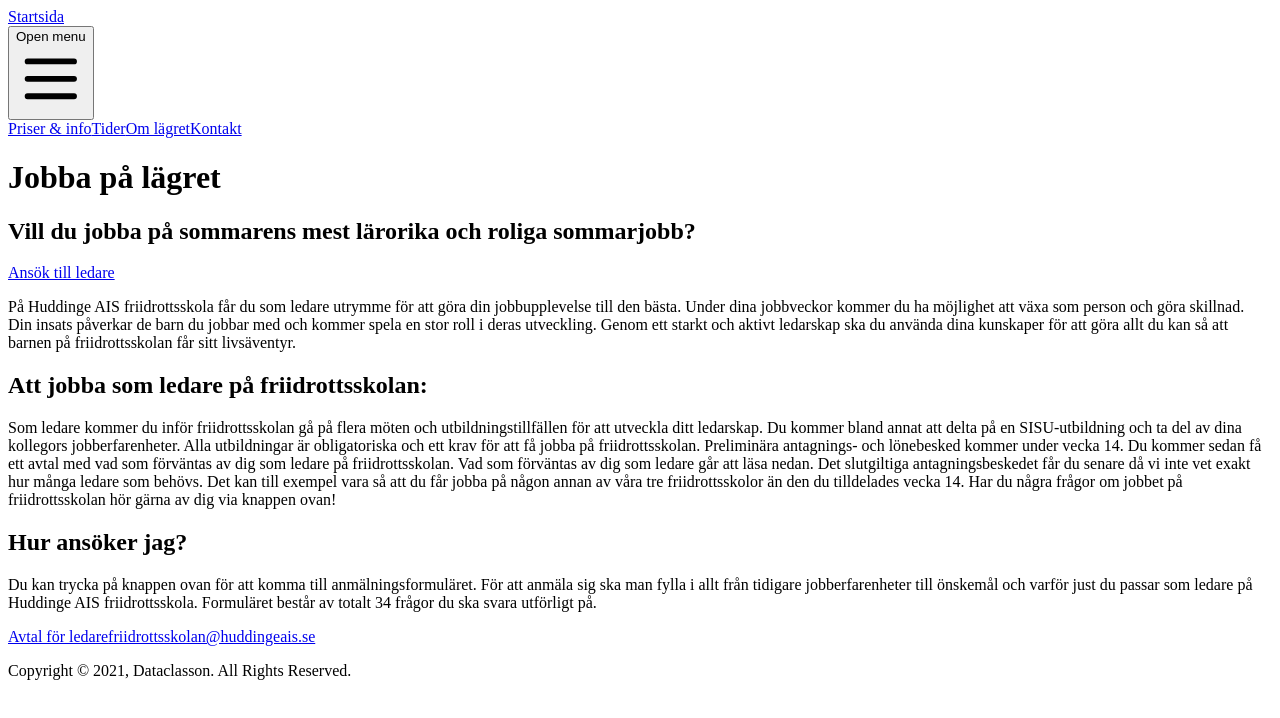
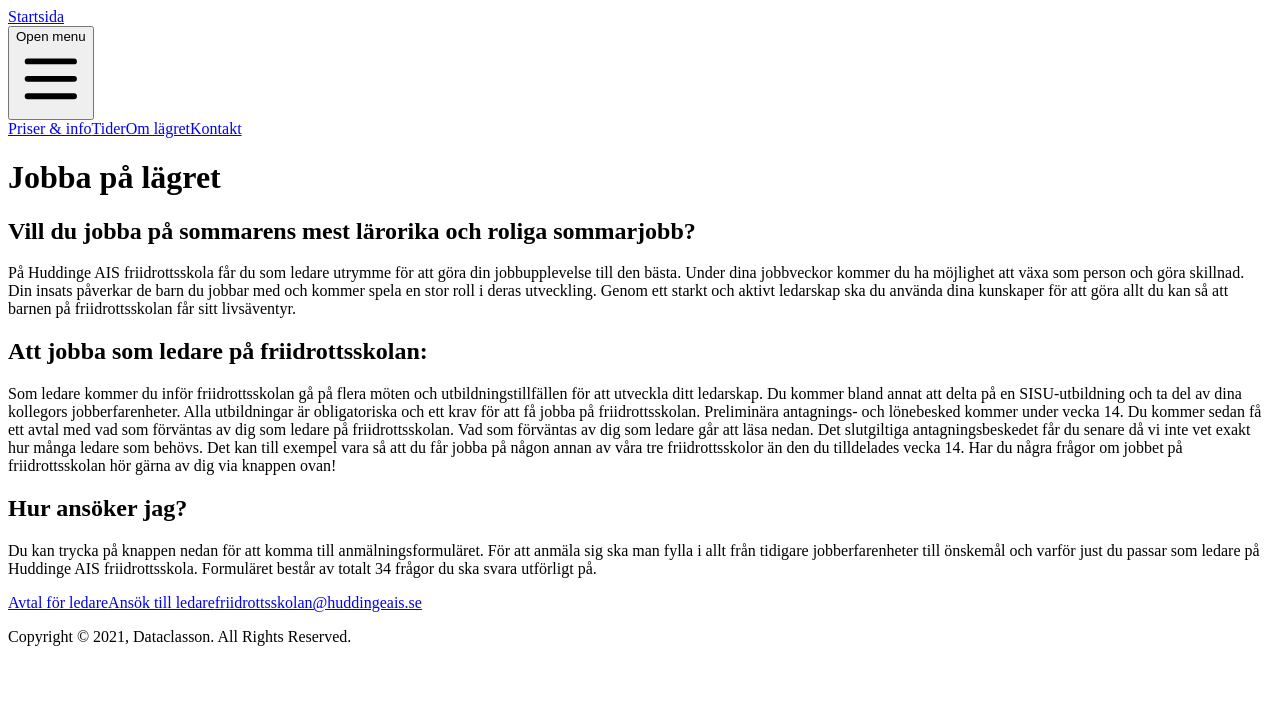
Before and after one commit to assarbertil/friidrottsskola, a Next.js app: page /sv/jobba in a window 1280 px wide. Shown: the top 718 px of the page. Built offline with nearby package versions, Linux system fonts and the light colour scheme.

Commit message:
Moved enroll button

```diff
--- a/pages/sv/jobba.js
+++ b/pages/sv/jobba.js
@@ -18,12 +18,6 @@ export default function jobba() {
             <h2>
               Vill du jobba på sommarens mest lärorika och roliga sommarjobb?
             </h2>
-            <a
-              target="_blank"
-              href="https://forms.office.com/Pages/ResponsePage.aspx?id=6SZn45RNd0q-YdRZf0rNAtrClEBS15hMgjv-2iCSrWdUODQ4UDQ2MDVBWTI3TlRTM1gwTkI4NFQ4OC4u"
-              className="flex-none w-full px-10 py-4 text-center bg-green-600 rounded-lg md:w-64 md:flex-none hover:bg-green-700 text-gray-50">
-              Ansök till ledare
-            </a>
             <p>
               På Huddinge AIS friidrottsskola får du som ledare utrymme för att
               göra din jobbupplevelse till den bästa. Under dina jobbveckor
@@ -52,7 +46,7 @@ export default function jobba() {
 
             <h2> Hur ansöker jag?</h2>
             <p>
-              Du kan trycka på knappen ovan för att komma till anmälningsformuläret. För att anmäla sig ska man
+              Du kan trycka på knappen nedan för att komma till anmälningsformuläret. För att anmäla sig ska man
               fylla i allt från tidigare jobberfarenheter till önskemål och varför just du passar som ledare på
               Huddinge AIS friidrottsskola. Formuläret består av totalt 34 frågor du ska svara utförligt på.
             </p>
@@ -61,6 +55,13 @@ export default function jobba() {
               href="/AvtalLedare.pdf">
               Avtal för ledare
             </a>
+            <a
+              target="_blank"
+              href="https://forms.office.com/Pages/ResponsePage.aspx?id=6SZn45RNd0q-YdRZf0rNAtrClEBS15hMgjv-2iCSrWdUODQ4UDQ2MDVBWTI3TlRTM1gwTkI4NFQ4OC4u"
+              className="flex-none w-full px-10 py-4 text-center bg-green-600 rounded-lg md:w-64 md:flex-none hover:bg-green-700 text-gray-50">
+              Ansök till ledare
+            </a>
+
             <a
               className="block mt-4 text-blue-200 underline"
               href="mailto:friidrottsskolan@huddingeais.se">
--- a/pages/sv/kallbrink.js
+++ b/pages/sv/kallbrink.js
@@ -63,7 +63,7 @@ export default function Kallbrink() {
               33, dagarna är mellan klockan 09.30-15.00. Det finns möjlighet
               till tillval ”barnpassning” se info på{" "}
               <Link href="/sv/priser">
-                <a className="text-blue-900 underline">Priser</a>
+                <a className="text-blue-200 underline">Priser</a>
               </Link>
               .
             </p>
--- a/pages/sv/om.js
+++ b/pages/sv/om.js
@@ -44,7 +44,8 @@ export default function om() {
               prestationsbaserat. Våra ledare är där för att hjälpa varje
               individ att utvecklas, oavsett prestationsnivå.
             </p>
-            <p>Frågor tas gärna emot på friidrottsskolan@huddingeais.se</p>
+            <p>Frågor tas gärna emot på <a className="block text-blue-200 underline" href="mailto:friidrottsskolan@huddingeais.se">
+              friidrottsskolan@huddingeais.se </a></p>
 
             <h2>Exempel på hur en dag kan se ut:</h2>
             <h4>Morgon:</h4>
```
